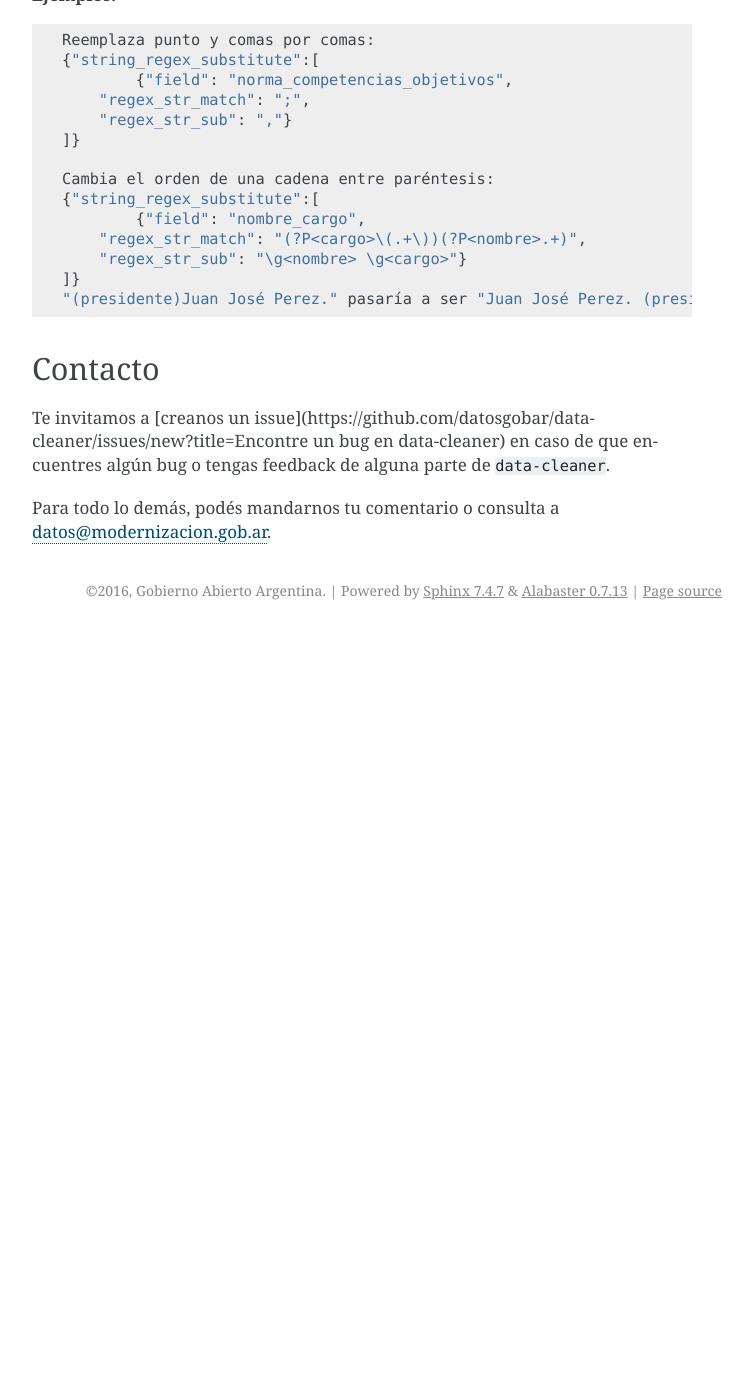
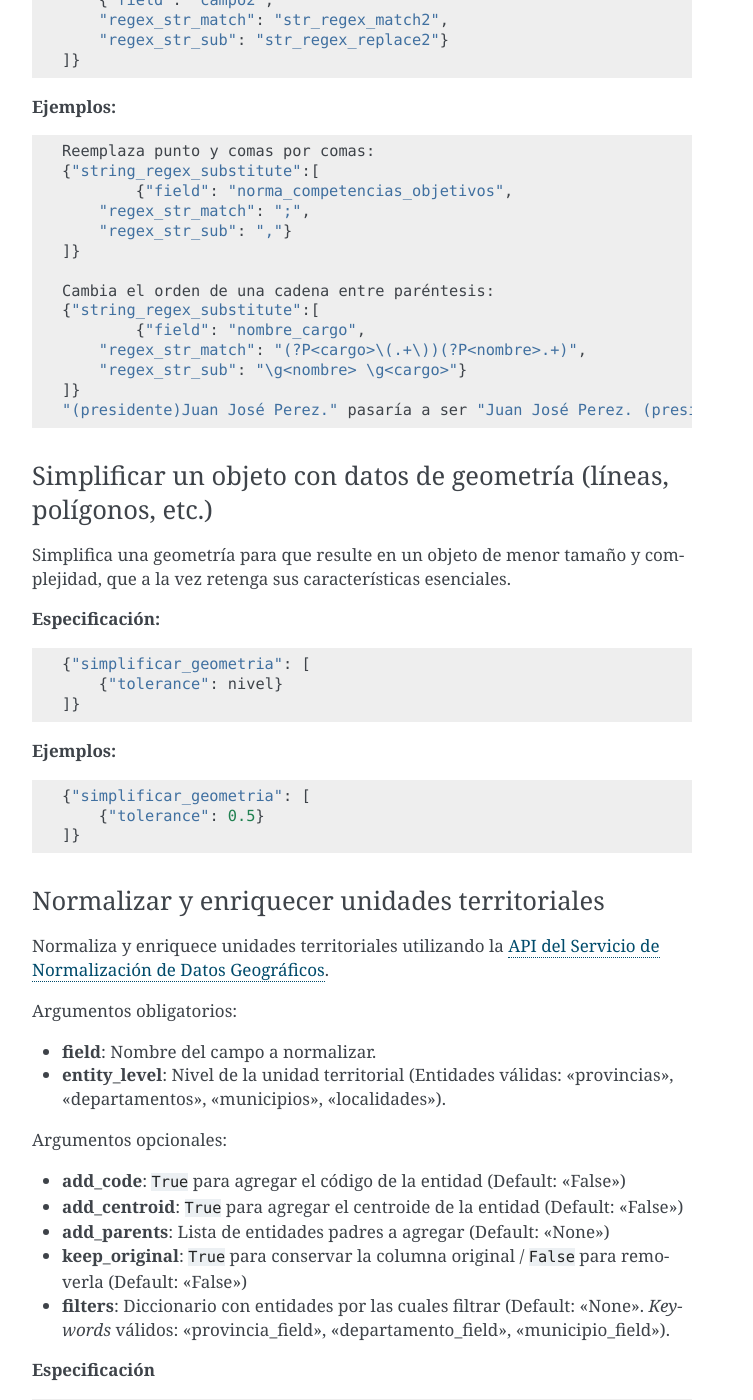
Before and after one commit to datosgobar/data-cleaner, a Sphinx documentation site: the page built from docs/README.md, in a window 1280 px wide and 1400 px high, scrolled down 14107 px. Shown: the whole window, without its empty margins (388-1141 px from the left). Built offline with Sphinx 7.4.7, drawn with Linux system fonts in a browser that asks for light colours; pages that are not in the unit, such as notebooks, are missing from menus; before the commit the page ends 14737 px from its top, so only the background shows below that; some of the changed text lies outside the part shown.

````diff
--- a/data_cleaner/__init__.py
+++ b/data_cleaner/__init__.py
@@ -6,4 +6,4 @@
 
 __author__ = """Datos Argentina"""
 __email__ = 'datos@modernizacion.gob.ar'
-__version__ = '0.1.19'
+__version__ = '0.1.20'
--- a/docs/README.md
+++ b/docs/README.md
@@ -46,6 +46,8 @@
   - [Separar campos mediante una expresión regular (*string_regex_split*)](#separar-campos-mediante-una-expresi%C3%B3n-regular-string_regex_split)
   - [Separar campos mediante una parsing expression grammar (*string_peg_split*)](#separar-campos-mediante-una-parsing-expression-grammar-string_peg_split)
   - [Manipular y reemplazar contenido de campos mediante una expression regular (*string_regex_substitute*)](#manipular-y-reemplazar-contenido-de-campos-mediante-una-expression-regular-string_regex_substitute)
+  - [Simplificar un objeto con datos de geometría (líneas, polígonos, etc.)](#simplificar-un-objeto-con-datos-de-geometría-líneas-polígonos-etc)
+  - [Normalizar y enriquecer unidades territoriales](#normalizar-y-enriquecer-unidades-territoriales)
 - [Contacto](#contacto)
 
 <!-- END doctoc generated TOC please keep comment here to allow auto update -->
@@ -170,11 +172,14 @@
 ```python
 dc.save(output_path)
 ```
-Si se trata de un `GeoDataFrame`, se puede especificar el nombre para la columna de geometría con un argumento opcional. El nombre por defecto es "geojson".
+Si se trata de un `GeoDataFrame`, puede guardarse el archivo en formatos **CSV**, **GeoJSON**, y **KML**.
+Para CSVs, se puede especificar el nombre para la columna de geometría con un argumento opcional. El nombre por defecto es "geojson".
 
 ```python
 dc = DataCleaner('samples/provincias/provincias.shp')
-dc.save(output_path, geometry_name='geojson')
+dc.save('provincias.csv', geometry_name='geojson')  # Guarda un archivo CSV con columna de geometría.
+dc.save('provincias.geojson') o dc.save('provincias.json')  # Guarda un archivo GeoJSON.
+dc.save('provincias.kml')  # Guarda un archivo KML.
 ```
 
 El método `DataCleaner.save()` redirige al método `pandas.DataFrame.to_csv()`, y por lo tanto tienen los mismos argumentos.
@@ -605,6 +610,83 @@
 "(presidente)Juan José Perez." pasaría a ser "Juan José Perez. (presidente)"
 ```
 
+### Simplificar un objeto con datos de geometría (líneas, polígonos, etc.)
+Simplifica una geometría para que resulte en un objeto de menor tamaño
+y complejidad, que a la vez retenga sus características esenciales.
+
+**Especificación:**
+
+```python
+{"simplificar_geometria": [
+    {"tolerance": nivel}
+]}
+```
+
+**Ejemplos:**
+
+```python
+{"simplificar_geometria": [
+    {"tolerance": 0.5}
+]}
+```
+
+### Normalizar y enriquecer unidades territoriales
+
+Normaliza y enriquece unidades territoriales utilizando la [API del Servicio de Normalización de Datos Geográficos](https://georef-ar-api.readthedocs.io/es/latest/).
+
+Argumentos obligatorios:
+
+* **field**: Nombre del campo a normalizar.
+* **entity_level**: Nivel de la unidad territorial (Entidades válidas: "provincias", "departamentos", "municipios", "localidades").
+
+Argumentos opcionales:
+
+* **add_code**: `True` para agregar el código de la entidad (Default: "False")
+* **add_centroid**: `True` para agregar el centroide de la entidad (Default: "False")
+* **add_parents**: Lista de entidades padres a agregar (Default: "None")
+* **keep_original**: `True` para conservar la columna original / `False` para removerla (Default: "False")
+* **filters**: Diccionario con entidades por las cuales filtrar (Default: "None". _Keywords_ válidos: "provincia_field", "departamento_field", "municipio_field").
+
+**Especificación**
+
+```python
+{"normalizar_unidad_territorial": [
+    {
+        "field": "campo",
+        "entity_level": "nivel_entidad"
+    }
+]}
+```
+
+**Ejemplos:**
+
+```python
+{"normalizar_unidad_territorial": [
+        {
+            "field": "nombre",
+            "entity_level": "provincia"
+        }
+]}
+```
+
+```python
+{"normalizar_unidad_territorial": [
+        {
+            "field": "nombre",
+            "entity_level": "localidad",
+            "add_code": True,
+            "add_centroid": True,
+            "add_parents": ['provincia', 'departamento', 'municipio'],
+            "keep_original": True,
+            "filters": {
+                "provincia_field": "provincia",
+                "departamento_field": "departamento",
+                "municipio_field": "municipio"
+            }
+        }
+]}
+```
+
 ## Contacto
 
 Te invitamos a [creanos un issue](https://github.com/datosgobar/data-cleaner/issues/new?title=Encontre un bug en data-cleaner) en caso de que encuentres algún bug o tengas feedback de alguna parte de `data-cleaner`.
--- a/requirements.txt
+++ b/requirements.txt
@@ -11,3 +11,4 @@
 unicodecsv>=0.14.1
 xlrd
 pycrs
+requests
--- a/setup.py
+++ b/setup.py
@@ -34,7 +34,7 @@
 
 setup(
     name='data_cleaner',
-    version='0.1.19',
+    version='0.1.20',
     description="Paquete para limpieza de datos, según estándares de la SSIPyGA - Gobierno Abierto Argentina",
     long_description=readme + '\n\n' + history,
     author="Datos Argentina",
````
Also changed, not shown: 1 other file.
